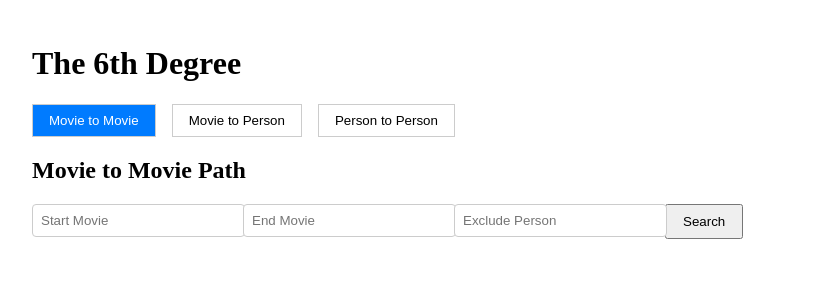
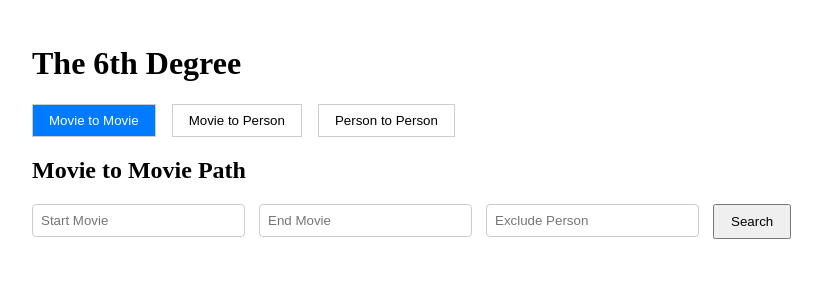
Before and after one commit to BlakeWrong/TheSixthDegree, a React (Create React App) app in the folder sixdegrees/: page / in a window 1280 px wide. Shown: the top 300 px of the page, without its empty margins (208-1030 px from the left). Built offline with nearby package versions, Linux system fonts and the light colour scheme.

Commit message:
fix margin between search bars

```diff
--- a/sixdegrees/src/components/SearchBar.js
+++ b/sixdegrees/src/components/SearchBar.js
@@ -40,7 +40,7 @@ function SearchBar({ placeholder, onSelect, type = 'movie' }) {
 	};
 
 	return (
-		<div style={{ position: 'relative' }}>
+		<div style={{ position: 'relative', marginRight: '1rem' }}>
 			<input
 				type="text"
 				placeholder={placeholder}
```
